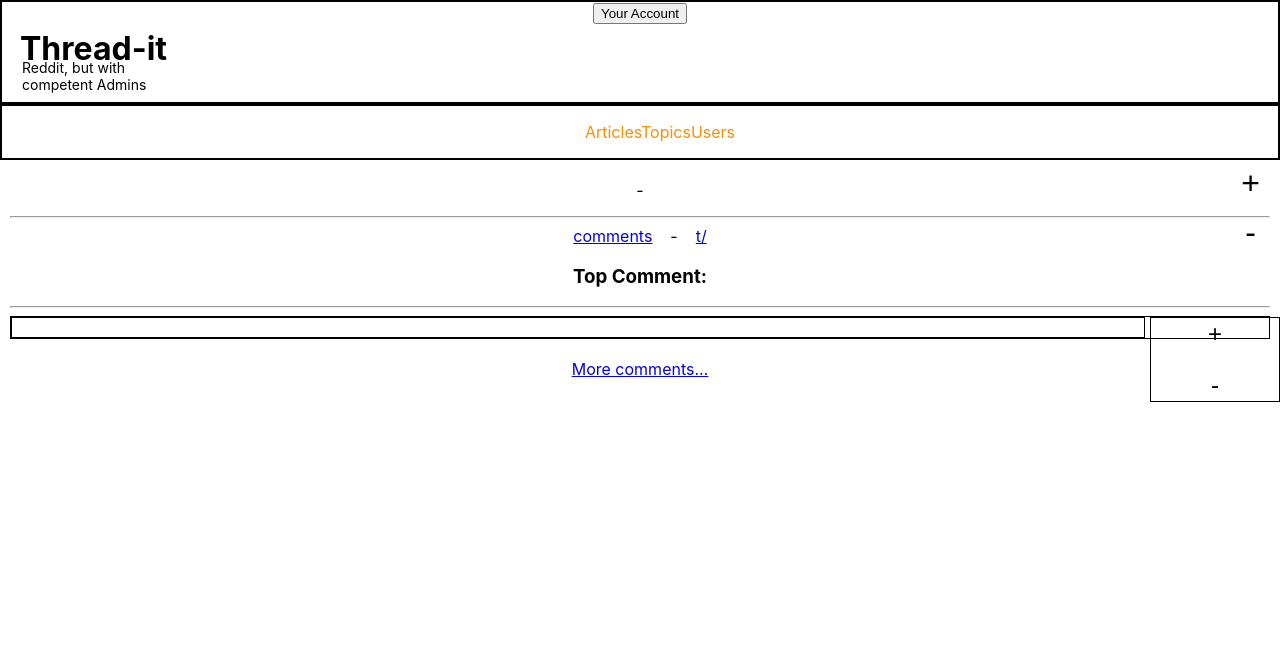
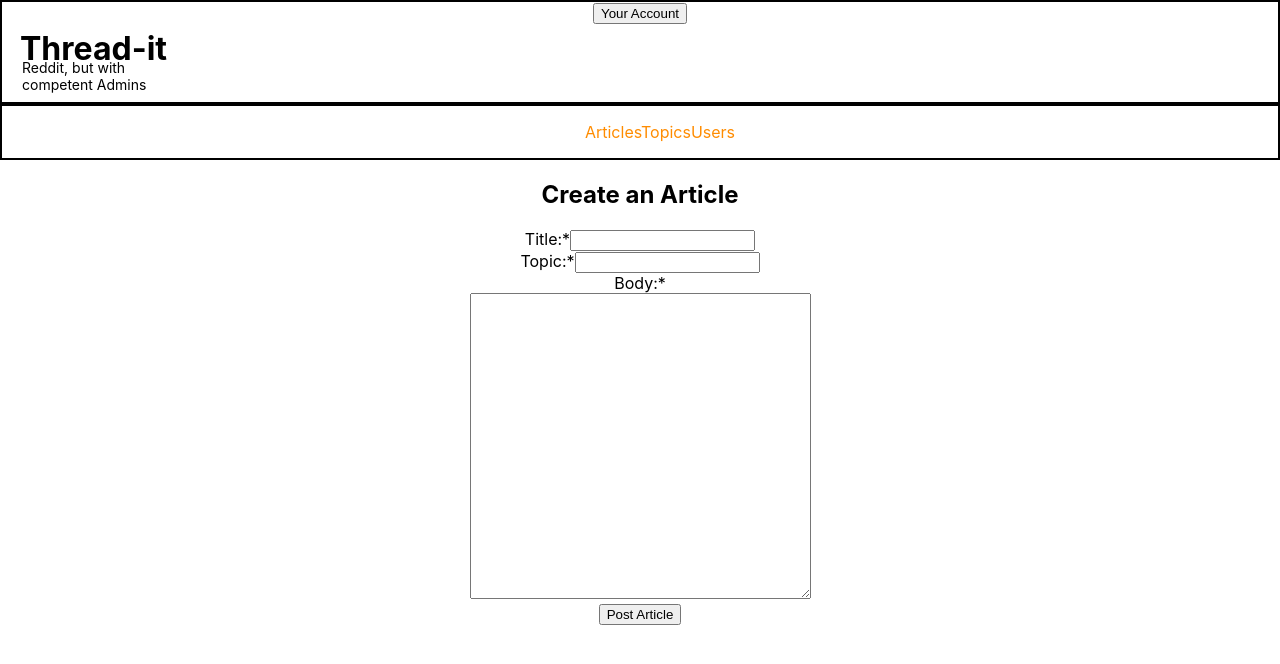
Before and after one commit to Edd-Cole/nc-news, a React (Create React App) app: page /articles/create_new_article in a window 1280 px wide. Shown: the top 664 px of the page. Built offline with nearby package versions, Linux system fonts and the light colour scheme; no server answers.

Commit message:
adding post article

```diff
--- a/src/App.js
+++ b/src/App.js
@@ -13,8 +13,10 @@ import LoginPage from './components/LoginPage';
 import CreateAccount from './components/CreateAccount';
 import AccountCreationSuccess from './components/AccountCreationSuccess';
 import CreateTopic from './components/CreateTopic';
+import CreateArticle from './components/CreateArticle';
 
 function App() {
+    const [currentUser, setCurrentUser] = useState("grumpy19")
     const [articles, setArticles] = useState([])
     const [article, setArticle] = useState({})
     const [vote, setVote] = useState({article_id: 0, value: 0})
@@ -43,6 +45,9 @@ function App() {
             <Route exact path="/users/:username">
                 <Username articles={articles} setArticles={setArticles} vote={vote} setVote={setVote} article={article} searchQuery={searchQuery} setSearchQuery={setSearchQuery} page={page} setPage={setPage}/>
             </Route>
+            <Route exact path="/articles/create_new_article">
+                <CreateArticle currentUser={currentUser}/>
+            </Route>
             <Route exact path="/articles/:article_id">
                 <Article article={article} setArticle={setArticle} vote={vote} setVote={setVote} commentValue={commentValue} setCommentValue={setCommentValue} setPage={setPage}/>
             </Route>
--- a/src/components/Article.js
+++ b/src/components/Article.js
@@ -7,9 +7,10 @@ const {commentVote} = require("../utils")
 
 const Article = ({vote, setVote, article, setArticle, setCommentValue, commentValue, setPage}) => {
     const {article_id} = useParams();
+    console.log(article_id)
     let [comment, setComment] = useState({});
 
-    console.log(commentValue)
+    // console.log(article)
 
     if(Array.isArray(comment)) [comment] = comment
 
@@ -18,11 +19,17 @@ const Article = ({vote, setVote, article, setArticle, setCommentValue, commentVa
     useEffect(() => {
         fetch(`https://eddncnewsproject.herokuapp.com/api/articles/${article_id}`)
         .then(response => response.json())
-        .then(article => setArticle(article))
+        .then(article => {
+            // console.log(article)
+            setArticle(article)})
         fetch(`https://eddncnewsproject.herokuapp.com/api/articles/${article_id}/comments?limit=1`)
         .then(response => response.json())
         .then(comment => {
-            setComment(comment.comments[0])
+            if(comment.code !== 400){
+                setComment(comment.comments[0])
+            } else {
+                setComment({author: "", body: "No comments"})
+            }
         })
     },[])
 
--- a/src/components/CreateArticle.js
+++ b/src/components/CreateArticle.js
@@ -1,13 +1,39 @@
 import { useState } from "react";
+import { useHistory } from "react-router";
+import {postNewArticle} from "../utils"
 
-const CreateArticle = () => {
-    const [newTitle, setNewTitle] = useState
+const CreateArticle = ({currentUser}) => {
+    const [newTitle, setNewTitle] = useState("")
+    const [newArticleTopic, setNewArticleTopic] = useState("")
+    const [newBody, setNewBody] = useState("")
+    const redirect = useHistory()
+
     return (
         <section class="createNewArticle">
-            <h2>Create an Article</h2>
-            <form className="createArticleForm">
+            <h2 id="createArticleFormTitle">Create an Article</h2>
+            <form className="createArticleForm"  onSubmit={(event) => {
+            event.preventDefault();
+            postNewArticle(newTitle, newBody, newArticleTopic, currentUser)
+            .then(article => {
+                console.log(article)
+                if(article.code === 400) {
+                    document.getElementById("createArticleFormTitle").innerHTML = "Error: Article not submitted. Please check that each box is filled in and the current topic exists."
+                } else {
+                redirect.push(`/articles/${article.articles[0].article_id}`)
+                }
+            })
+        }}>
                 <label for="newArticleTitle">Title:*</label>
-                <input id="newArticleTitle" type="text" value={newTitle} onChange={(event) => setNewTitle(event.target.value)} required />
+                <input id="newArticleTitle" type="text" value={newTitle} onChange={(event) => setNewTitle(event.target.value)} maxlength="127" required />
+                <br />
+                <label for="newArticleTopic">Topic:*</label>
+                <input id="newArticleTopic" type="text" value={newArticleTopic} onChange={(event) => setNewArticleTopic(event.target.value)} required />
+                <br />
+                <label for="newArticleBody">Body:*</label>
+                <br />
+                <textarea id="newArticleBody" rows="20" cols="40" value={newBody} onChange={(event) => setNewBody(event.target.value)} maxlength="2047" required />
+                <br />
+                <input id="postNewArticleButton" type="submit" value="Post Article" />
             </form>
         </section>
     )
--- a/src/components/Home.js
+++ b/src/components/Home.js
@@ -8,6 +8,8 @@ import PrevPage from "./PrevPage";
 import Voting from "./Voting"
 
 const Home = ({articles, setArticles, vote, setVote, article, searchQuery, setSearchQuery, page, setPage}) => {
+    console.log(article)
+    console.log(articles)
     const {search} = useLocation()
     if(search) {
         let value = extractSearchValue(search);
--- a/src/components/VotingComment.js
+++ b/src/components/VotingComment.js
@@ -1,6 +1,7 @@
 const {commentVote} = require("../utils")
 
 const VotingComment = ({comment, comments, setComments, setCommentValue}) => {
+    if(comment === undefined || comment.votes) return <p>No comments yet, be the first...</p>
 return  (
 <section className="commentSection">
 <form className="commentVotesForm" onClick={(event) => {
--- a/src/utils.js
+++ b/src/utils.js
@@ -82,4 +82,20 @@ const postNewTopic = (slug, description) => {
     })
 }
 
-export {createNew, voteArticle, commentVote, extractSearchValue, postNewUser, postNewTopic};
+const postNewArticle = (title, body, topic, author) => {
+    return fetch("https://eddncnewsproject.herokuapp.com/api/articles", {
+        method: "POST",
+        mode: 'cors',
+        cache: 'no-cache',
+        credentials: 'same-origin',
+        headers: {
+          'Content-Type': 'application/json'
+        },
+        redirect: 'follow',
+        referrerPolicy: 'no-referrer',
+        body: JSON.stringify({title, body, topic, author})
+    })
+    .then(response => response.json())
+}
+
+export {createNew, voteArticle, commentVote, extractSearchValue, postNewUser, postNewTopic, postNewArticle};
```
